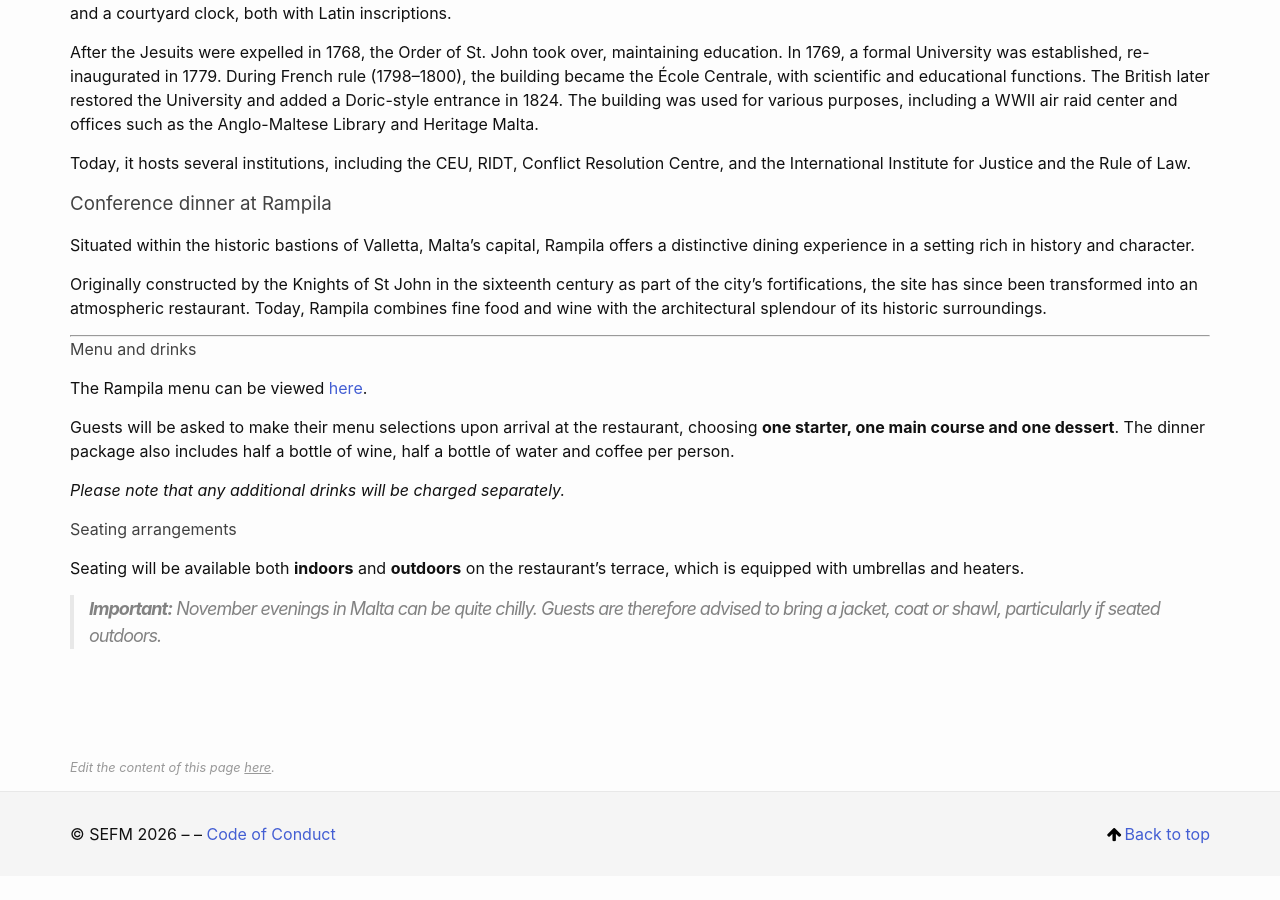
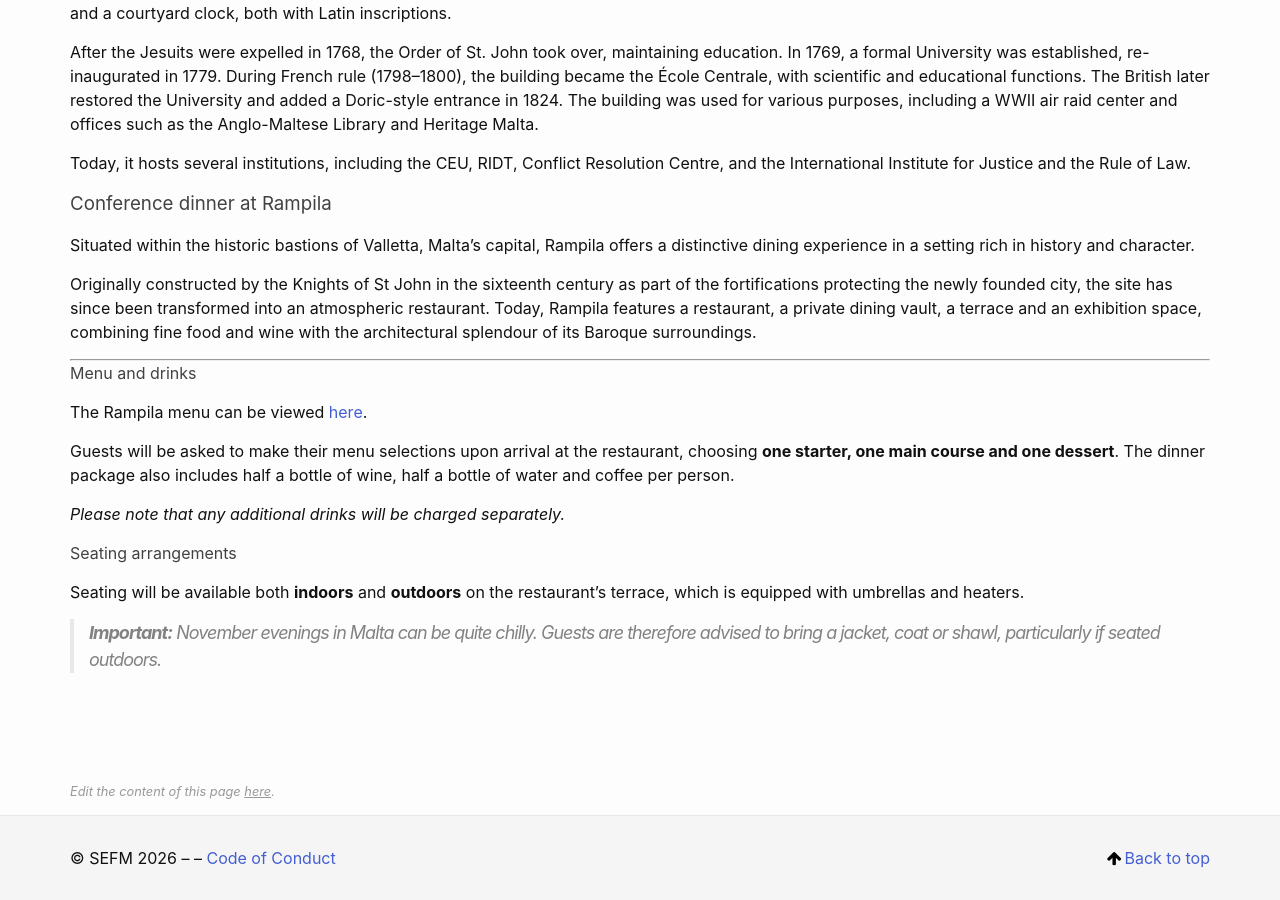
Before and after one commit to sefm-conference/2026, a Jekyll site: the page built from _pages/venue.md, in a window 1280 px wide and 900 px high, scrolled down 971 px. Built offline with Jekyll 4.4.1, drawn with Linux system fonts in a browser that asks for light colours; before the commit the page ends 1847 px from its top, so only the background shows below that.

```diff
--- a/_pages/venue.md
+++ b/_pages/venue.md
@@ -22,7 +22,7 @@ Today, it hosts several institutions, including the CEU, RIDT, Conflict Resoluti
 
 Situated within the historic bastions of Valletta, Malta’s capital, Rampila offers a distinctive dining experience in a setting rich in history and character.
 
-Originally constructed by the Knights of St John in the sixteenth century as part of the city's fortifications, the site has since been transformed into an atmospheric restaurant. Today, Rampila combines fine food and wine with the architectural splendour of its historic surroundings.
+Originally constructed by the Knights of St John in the sixteenth century as part of the fortifications protecting the newly founded city, the site has since been transformed into an atmospheric restaurant. Today, Rampila features a restaurant, a private dining vault, a terrace and an exhibition space, combining fine food and wine with the architectural splendour of its Baroque surroundings.
 
 ---
 
```
